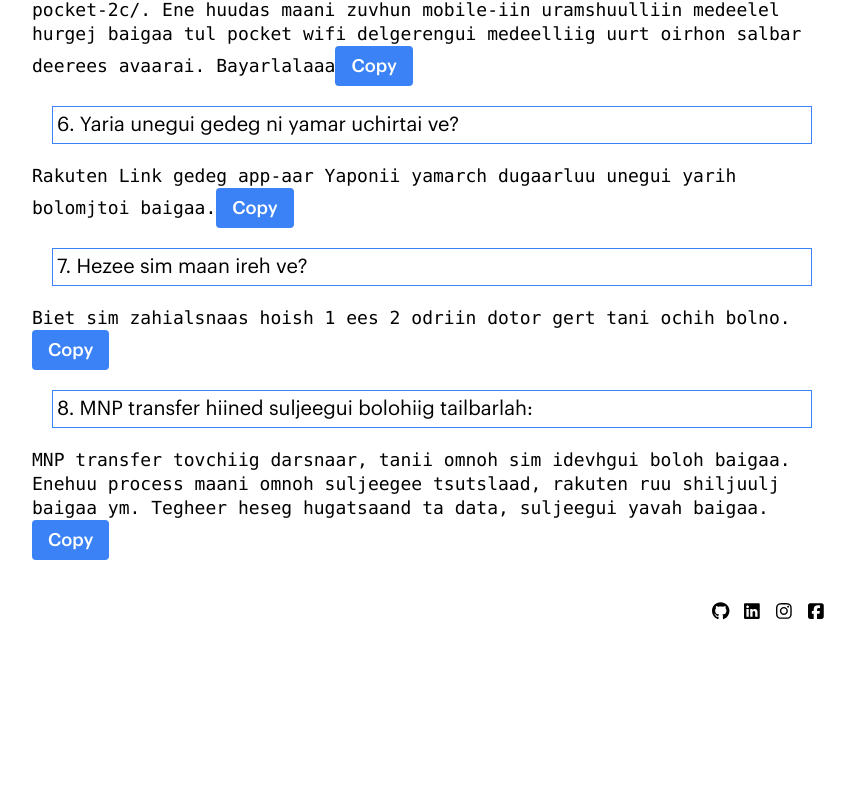
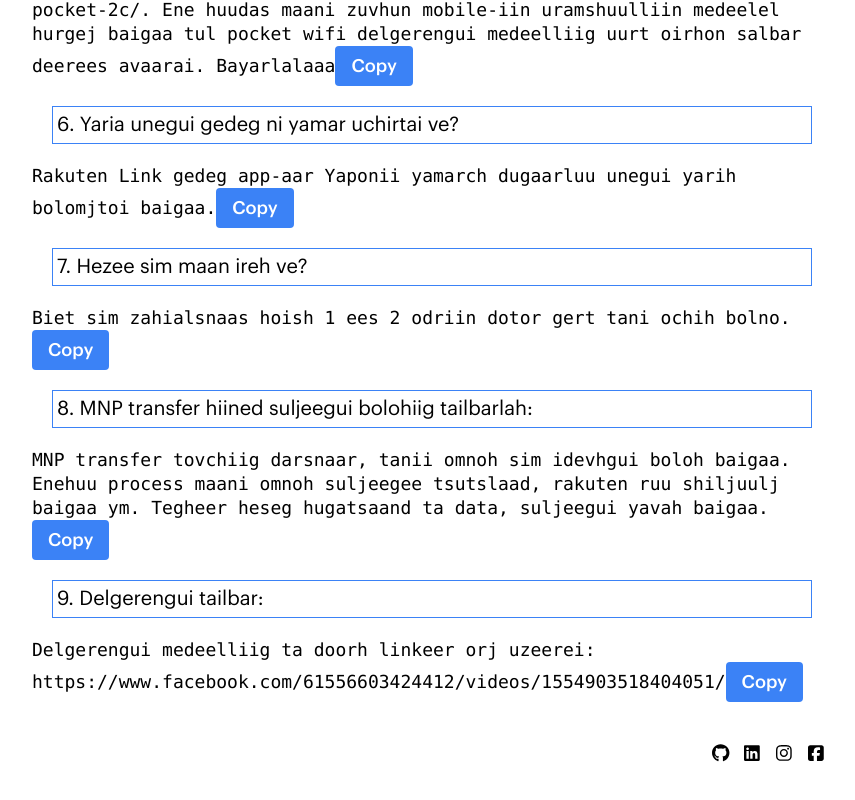
Before and after one commit to eba472/blog, a Next.js app: page /referral in a window 1280 px wide. Shown: the part 1468-2268 px from the top of the page, without its empty margins (208-1063 px from the left). Built offline with nearby package versions, Linux system fonts and the light colour scheme.

Commit message:
add link

```diff
--- a/app/referral/page.tsx
+++ b/app/referral/page.tsx
@@ -55,6 +55,10 @@
       question: `MNP transfer hiined suljeegui bolohiig tailbarlah:`,
       answer: `MNP transfer tovchiig darsnaar, tanii omnoh sim idevhgui boloh baigaa. Enehuu process maani omnoh suljeegee tsutslaad, rakuten ruu shiljuulj baigaa ym. Tegheer heseg hugatsaand ta data, suljeegui yavah baigaa.`,
     },
+    {
+      question: `Delgerengui tailbar:`,
+      answer: `Delgerengui medeelliig ta doorh linkeer orj uzeerei: https://www.facebook.com/61556603424412/videos/1554903518404051/`,
+    },
   ];
 
   return questions.map((q, i) => (
```
